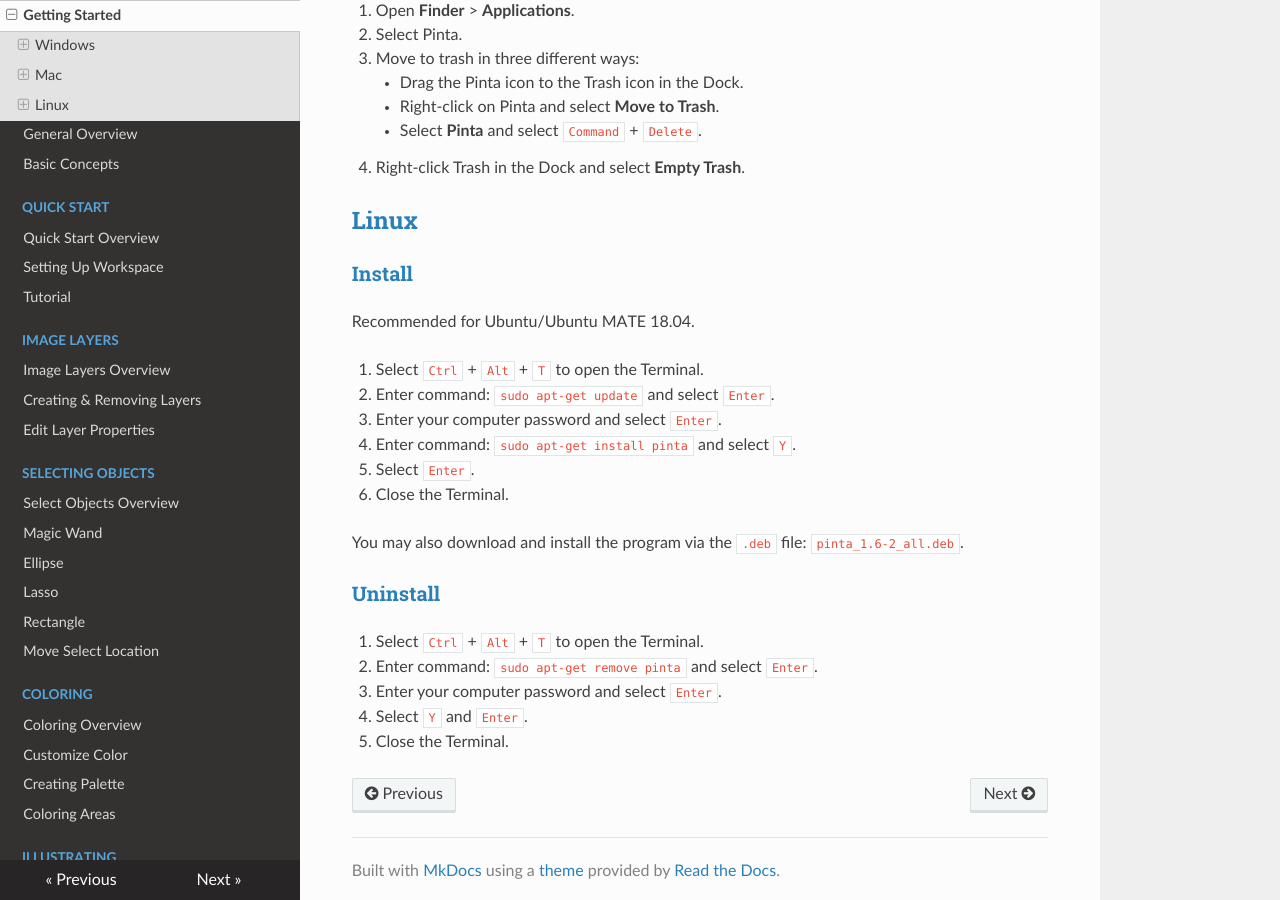
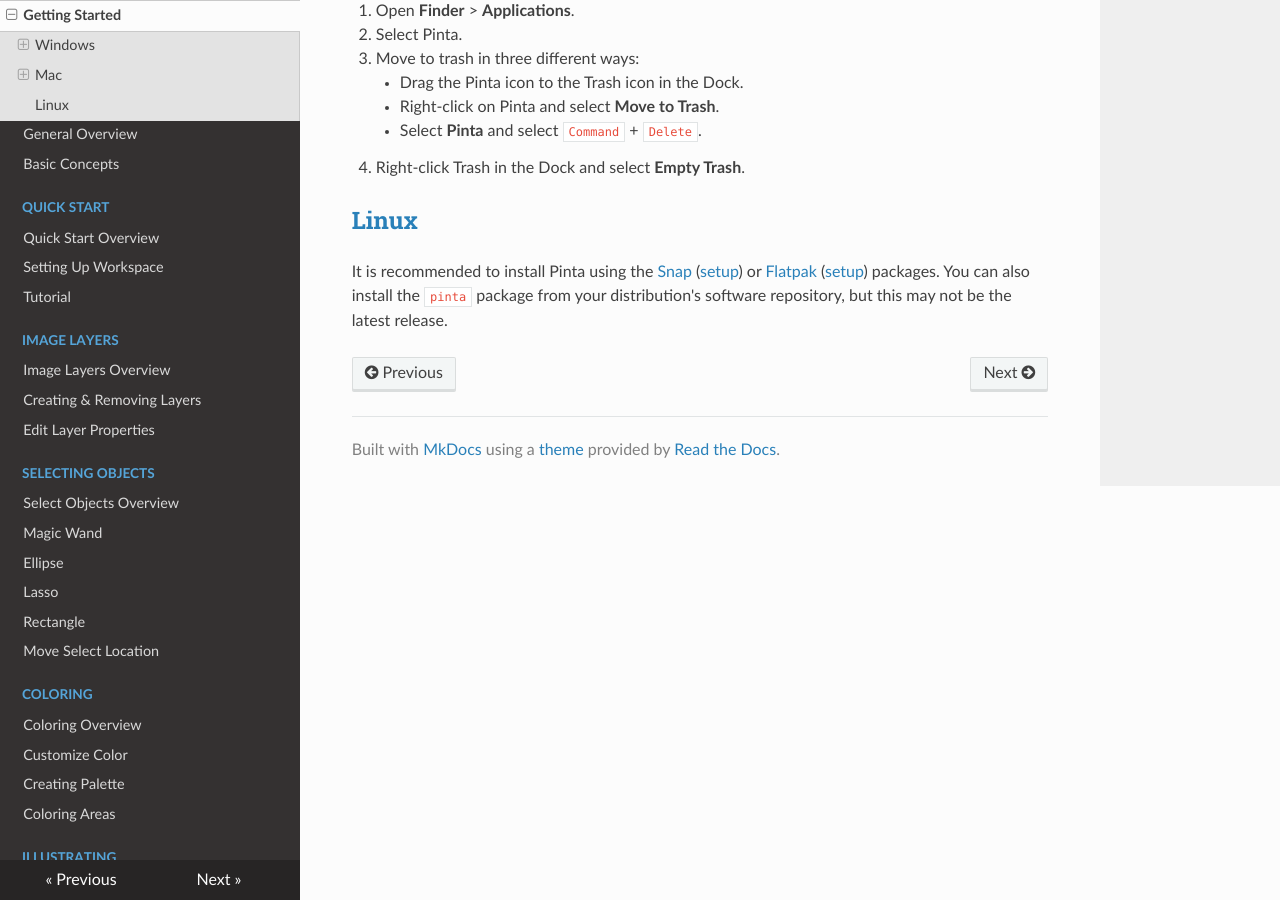
Before and after one commit to PintaProject/user-guide, an MkDocs documentation site: the page built from docs/start.md, in a window 1280 px wide and 900 px high, scrolled down 1026 px. Built offline with MkDocs 1.6.1, drawn with Linux system fonts in a browser that asks for light colours; nearby versions of some CDN libraries.

Commit message:
Update linux installation docs
Fixes: 2001682

```diff
--- a/docs/start.md
+++ b/docs/start.md
@@ -43,23 +43,9 @@
 
 ## __Linux__ ##
 
-### __Install__ ###
-
-Recommended for Ubuntu/Ubuntu MATE 18.04.
-
-1. Select `Ctrl` + `Alt` + `T` to open the Terminal.
-2. Enter command: `sudo apt-get update` and select `Enter`.
-3. Enter your computer password and select `Enter`.
-4. Enter command: `sudo apt-get install pinta` and select `Y`.
-5. Select `Enter`.
-6. Close the Terminal.
-
-You may also download and install the program via the `.deb` file: `pinta_1.6-2_all.deb`.
-
-### __Uninstall__ ###
-
-1. Select `Ctrl` + `Alt` + `T` to open the Terminal.
-2. Enter command: `sudo apt-get remove pinta` and select `Enter`.
-3. Enter your computer password and select `Enter`.
-4. Select `Y` and `Enter`.
-5. Close the Terminal.
+It is recommended to install Pinta using the [Snap](https://snapcraft.io/pinta)
+([setup](https://snapcraft.io/docs/installing-snapd)) or
+[Flatpak](https://www.flathub.org/apps/details/com.github.PintaProject.Pinta)
+([setup](https://www.flatpak.org/setup/)) packages. You can also install the
+`pinta` package from your distribution's software repository, but this may not
+be the latest release.
```
